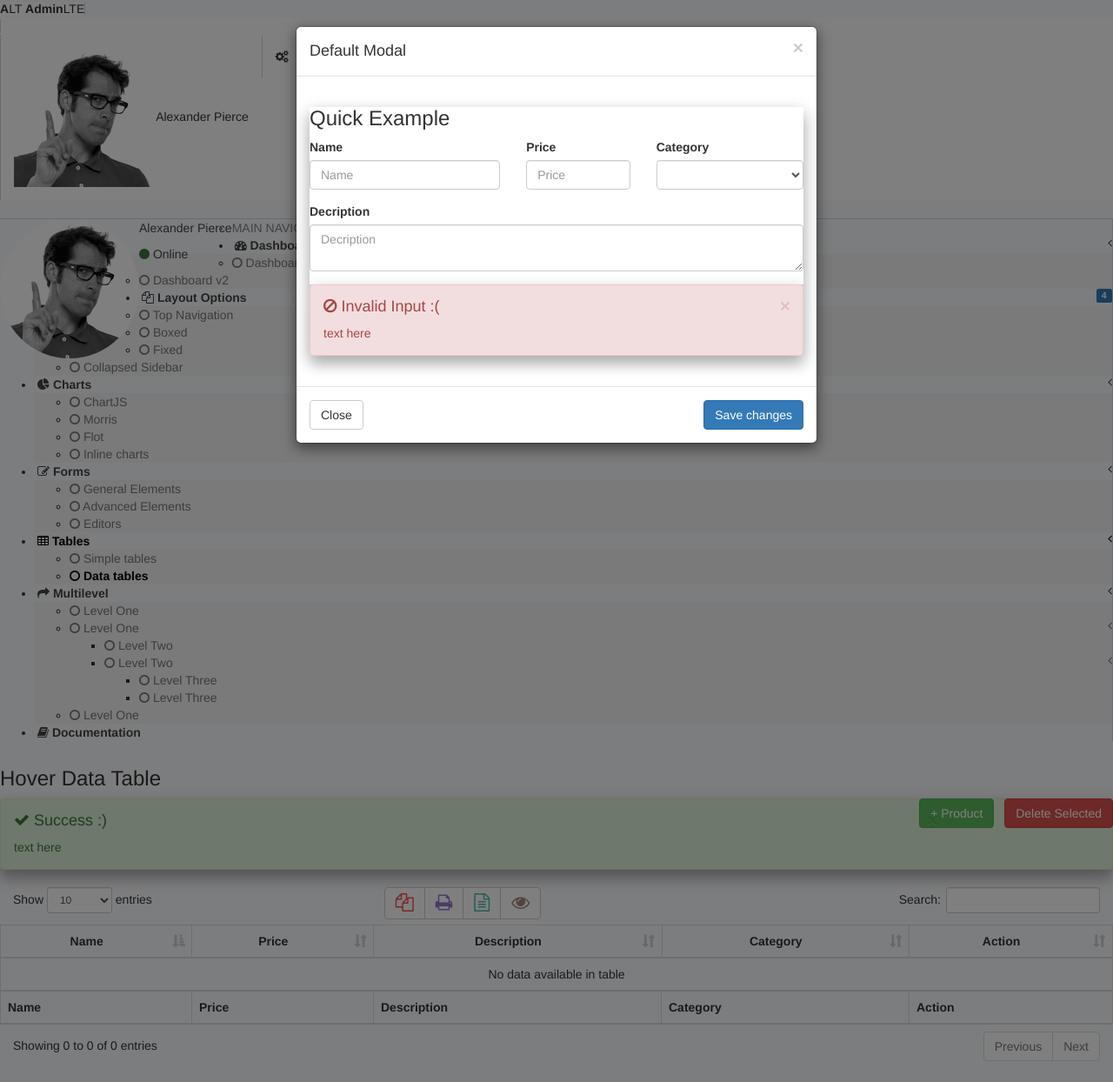
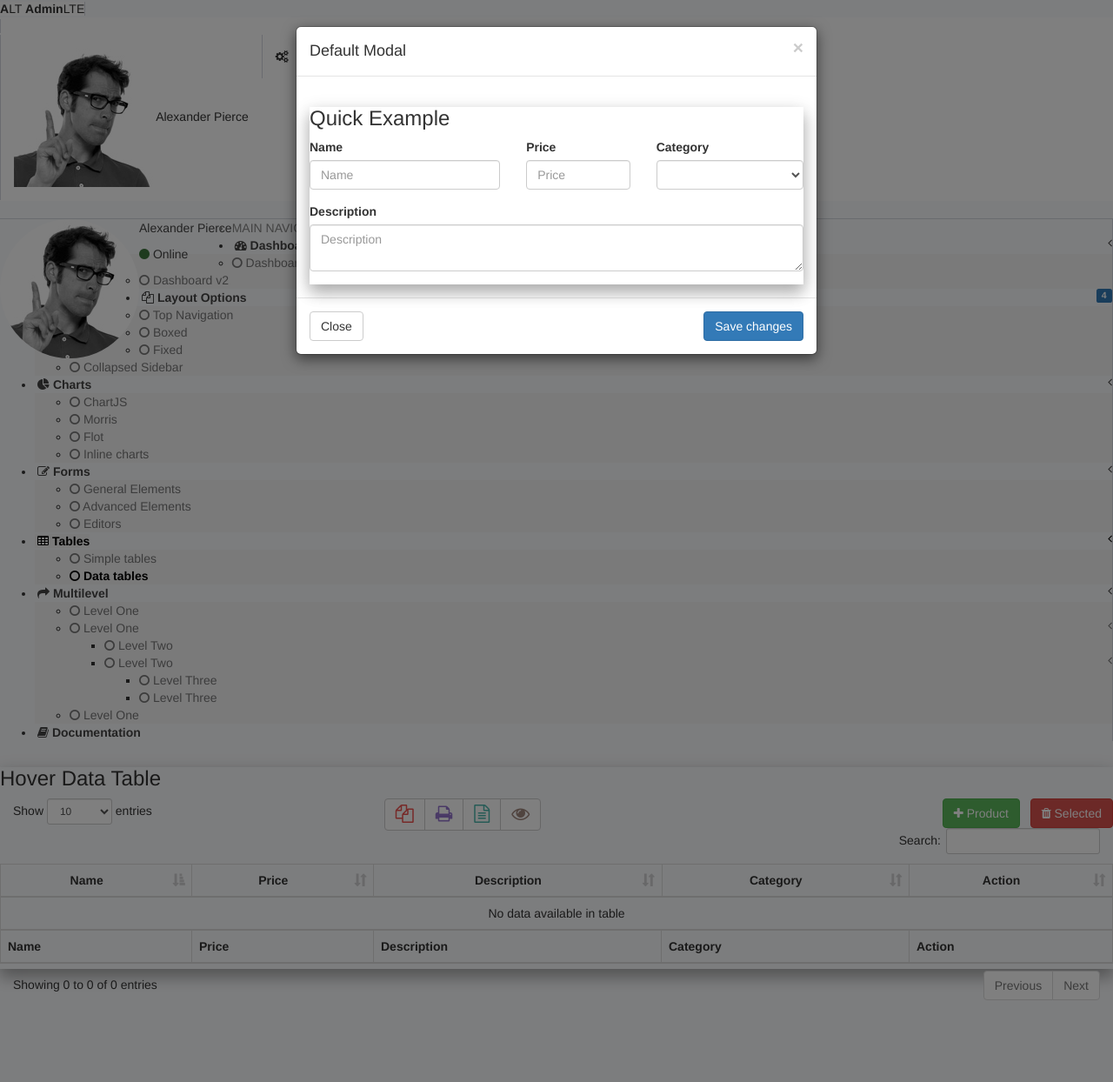
Before and after one commit to HarshGundecha/codeigniter-CRUD-product, a CodeIgniter app: page /projects/index.php/product/index in a window 1280 px wide, after a click on "Product". Shown: the whole page at 87% size. Run offline with CodeIgniter, Linux system fonts and the light colour scheme; data that the repository does not hold is empty; some libraries are stand-ins or nearby versions.

Commit message:
add produc completed with ajax and error handling with alerts

```diff
--- a/application/views/product.php
+++ b/application/views/product.php
@@ -51,10 +51,10 @@
 		<section class="content">
 			<div class="row">
 				<div class="col-xs-12">
-					<div class="box">
+					<div class="box" style="box-shadow:0 10px 16px 0 rgba(0,0,0,0.2),0 6px 20px 0 rgba(0,0,0,0.19) !important;">
 						<div class="box-header">
 							<h3 class="box-title">Hover Data Table</h3>
-							<span class="pull-right"> <button type="button" class="btn btn-success" data-toggle="modal" data-target="#add-product">+ Product</button>&nbsp;&nbsp;&nbsp;<button type="button" class="btn btn-danger">Delete Selected</button> </span>
+							<span class="pull-right"> <button type="button" class="btn btn-success" data-toggle="modal" data-target="#add-product"><i class="fa fa-plus"></i> Product</button>&nbsp;&nbsp;&nbsp;<button type="button" class="btn btn-danger"><i class="fa fa-trash"></i> Selected</button> </span>
 							<div class="modal fade" id="add-product">
 								<div class="modal-dialog">
 									<div class="modal-content">
@@ -63,7 +63,7 @@
 												<span aria-hidden="true">&times;</span></button>
 											<h4 class="modal-title">Default Modal</h4>
 										</div>
-											<form role="form" method="POST" action="<?=base_url('/Product/add_product/')?>">
+											<form role="form" method="POST" action="<?=base_url('/Product/add_product/')?>" id="form-add-product">
 												<div class="modal-body">
 													<div class="box box-primary" style="box-shadow:0 10px 16px 0 rgba(0,0,0,0.2),0 6px 20px 0 rgba(0,0,0,0.19) !important;">
 
@@ -75,7 +75,7 @@
 							                	<div class="col-md-5">
 																	<div class="form-group">
 									                  <label for="aName">Name</label>
-									                  <input type="text" class="form-control" name="aName" id="aName" placeholder="Name">
+									                  <input autofocus type="text" class="form-control" name="aName" id="aName" placeholder="Name">
 									                </div>
 							                	</div>
 																<div class="col-md-3">
@@ -97,25 +97,27 @@
 							                	</div>
 																<div class="col-md-12">
 																	<div class="form-group">
-									                  <label for="aDecription">Decription</label>
-									                  <textarea class="form-control" name="aDecription" id="aDecription" placeholder="Decription"></textarea>
+									                  <label for="aDescription">Description</label>
+									                  <textarea class="form-control" name="aDescription" id="aDescription" placeholder="Description"></textarea>
 									                </div>
 																</div>
 							                </div>
 							              </div>
 							          	</div>
 
-													<div class="alert alert-danger alert-dismissible" style="box-shadow:0 10px 16px 0 rgba(0,0,0,0.2),0 6px 20px 0 rgba(0,0,0,0.19) !important;">
+													<div class="alert alert-danger alert-dismissible" id="add-failed-alert" style="display:none;box-shadow:0 10px 16px 0 rgba(0,0,0,0.2),0 6px 20px 0 rgba(0,0,0,0.19) !important;">
 						                <button type="button" class="close" data-dismiss="alert" aria-hidden="true">×</button>
 						                <h4><i class="icon fa fa-ban"></i> Invalid Input :(</h4>
-														text here
+														<div>
+															text here
+														</div>
 						              </div>
 
 
 											</div>
 											<div class="modal-footer">
 												<button type="button" class="btn btn-default pull-left" data-dismiss="modal">Close</button>
-												<button type="submit" class="btn btn-primary">Save changes</button>
+												<button type="button" id="btn-add-product" class="btn btn-primary">Save changes</button>
 											</div>
 						        </form>
 									</div>
@@ -124,10 +126,12 @@
 						</div>
 						<!-- /.box-header -->
 						<div class="box-body">
-							<div class="alert alert-success alert-dismissible" style="box-shadow:0 10px 16px 0 rgba(0,0,0,0.2),0 6px 20px 0 rgba(0,0,0,0.19) !important;">
+							<div class="alert alert-success alert-dismissible" id="add-success-alert" style="display:none;box-shadow:0 5px 8px 0 rgba(0,0,0,0.1),0 3px 10px 0 rgba(0,0,0,0.09) !important;">
                 <button type="button" class="close" data-dismiss="alert" aria-hidden="true">×</button>
                 <h4><i class="icon fa fa-check"></i> Success :)</h4>
-								text here
+								<div>
+									text here
+								</div>
               </div>
 							<table id="product" class="table table-bordered table-hover">
 								<thead>
@@ -362,10 +366,41 @@ $(function(){
 			{ mData : 'Description'},
 			{ mData : 'CName'},
 			{ data  : null, render: function ( data, type, row ){
-				return '<button type="button" class="btn btn-success" data-toggle="modal" data-target="#modal-view">View</button>&nbsp;&nbsp;&nbsp;<button type="button" class="btn btn-primary" data-toggle="modal" data-target="#modal-update">Update</button>&nbsp;&nbsp;&nbsp;<button type="button" class="btn btn-danger">Delete</button>&nbsp;&nbsp;&nbsp;<a href="https://api.whatsapp.com/send?text=<?=base_url("/Product/slug")?>&phone=user_phone_number" class="btn btn-success"><i style="font-size:1.3em;font-weight:300" class="fa fa-whatsapp"></i></a>';
+				return '<button type="button" class="btn btn-success" data-toggle="modal" data-target="#modal-view"><i style="font-size:1.3em;font-weight:300" class="fa fa-eye"></i></button>&nbsp;&nbsp;&nbsp;<button type="button" class="btn btn-primary" data-toggle="modal" data-target="#modal-update"><i style="font-size:1.3em;font-weight:300" class="fa fa-edit"></i></button>&nbsp;&nbsp;&nbsp;<button type="button" class="btn btn-danger"><i style="font-size:1.3em;font-weight:300" class="fa fa-trash"></i></button>&nbsp;&nbsp;&nbsp;<a href="https://api.whatsapp.com/send?text=<?=base_url("/Product/slug")?>&phone=user_phone_number" class="btn btn-success"><i style="font-size:1.3em;font-weight:300" class="fa fa-whatsapp"></i></a>';
 			}},
 		]
 	});
+
+	$('#btn-add-product').on('click',function(e){
+		$.ajax({
+			url:"<?=base_url('/Product/add_product/')?>",
+			data:$('#form-add-product').serialize(),
+			type:'POST',
+			success:function(rs)
+			{
+				let r=JSON.parse(rs);
+				if(r.status)
+				{
+					$("#add-product").modal("toggle");
+					$('#add-success-alert div').html(r.response);
+					$('#add-success-alert').show();
+					$('#product').DataTable().ajax.reload(null, false);
+				}
+				else
+				{
+					$('#add-failed-alert div').html(r.response);
+					$('#add-failed-alert').show();
+				}
+			}
+		});
+
+	});
+
+	$("#add-product").on('hidden.bs.modal', function () {
+		$('#add-failed-alert').hide();
+		$('#form-add-product')[0].reset();
+	});
+
 });
 </script>
 </body>
```
